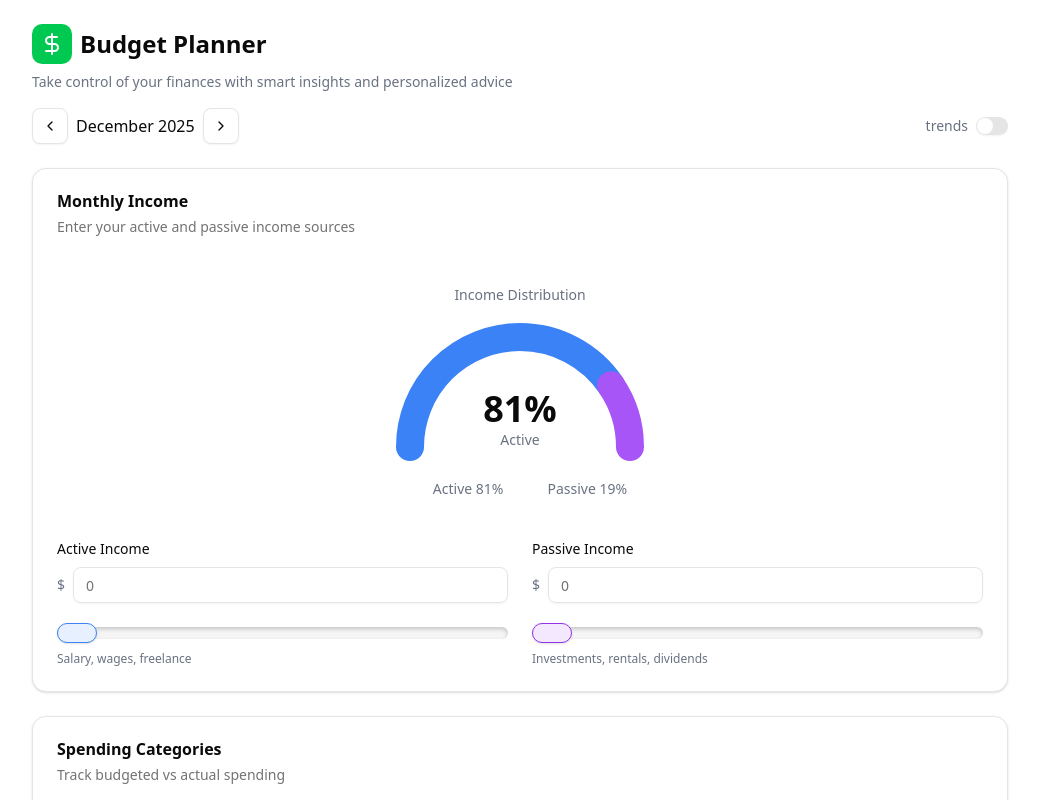
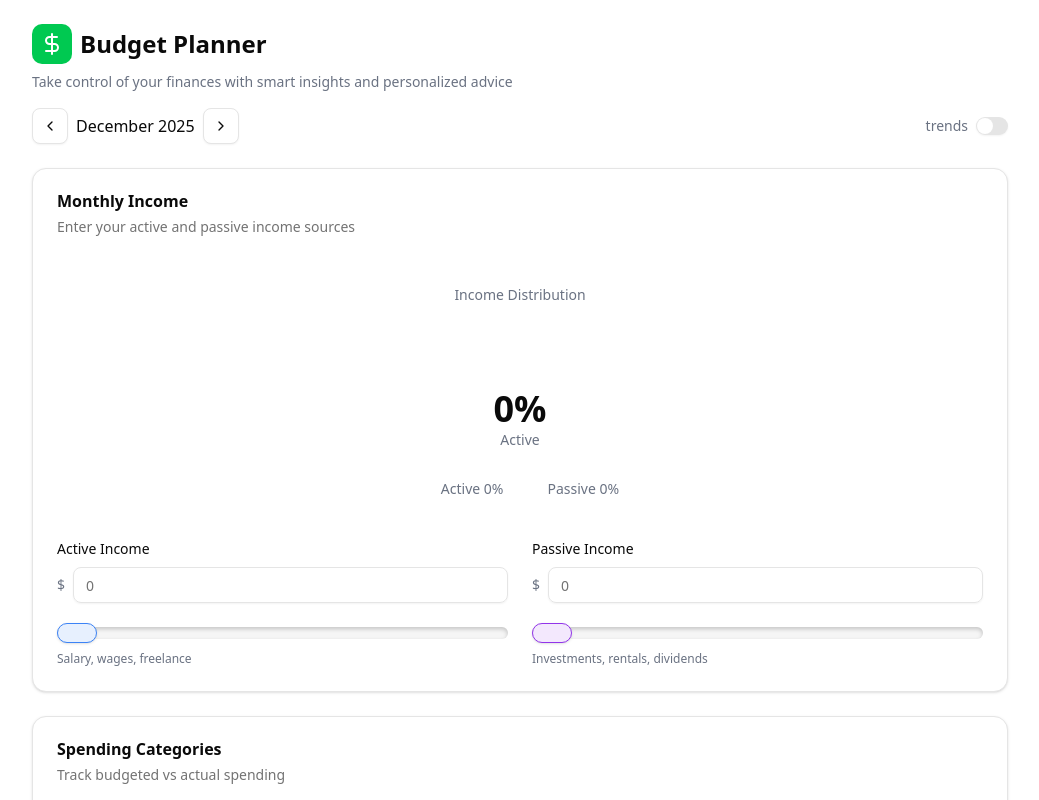
Before and after one commit to propercommit/budget-app, a Next.js app: page / in a window 1280 px wide. Shown: the top 800 px of the page, without its empty margins (120-1159 px from the left). Built offline with nearby package versions, Linux system fonts and the light colour scheme.

Commit message:
feature: made monthly income progress bar functionnal

```diff
--- a/components/monthly-income-card.tsx
+++ b/components/monthly-income-card.tsx
@@ -4,6 +4,7 @@ import { LegendChip } from "./legend-chip";
 import { Card, CardContent, CardDescription, CardHeader, CardTitle } from "./ui/card";
 import { Input } from "./ui/input";
 import { Slider } from "./ui/slider";
+
 
 interface MonthlyIncomeCardProps {
     title: string;
@@ -32,6 +33,12 @@ export function MonthlyIncomeCard({
     onActiveIncomeChange,
     onPassiveIncomeChange
 }: MonthlyIncomeCardProps) {
+
+
+    const totalIncome = activeIncome + passiveIncome;
+    const activePercentage = totalIncome > 0 ? Math.round((activeIncome / totalIncome) * 100) : 0;
+    const passivePercentage = totalIncome > 0 ? Math.round((passiveIncome / totalIncome) * 100) : 0;
+
     return (
         <Card className="mt-6">
             <CardHeader>
@@ -43,28 +50,32 @@ export function MonthlyIncomeCard({
                 <p className="text-sm text-gray-500 text-center">{progressBarTitle}</p>
                 <div className="relative">
                 <svg width="280" height="150" viewBox="0 0 280 150" className="overflow-visible">
-                    {/* Active income arc (blue) */}
+                    {/* Active income arc (blue) only render if passive > 0 */}
+                    {activePercentage > 0 && (
                         <path
                         d="M 30 130 A 110 110 0 0 1 250 130"
                         fill="none"
                         stroke="#3b82f6"
                         strokeWidth="28"
                         strokeLinecap="round"
-                    strokeDasharray={`${(81 / 100) * 345.4} 345.4`}
+                        strokeDasharray={`${(activePercentage / 100) * 345.4} 345.4`}
                         />
-                    {/* Passive income arc (purple) */}
+                    )}
+                    {/* Passive income arc (purple) only render if active > 0 */}
+                    {passivePercentage > 0 && (
                         <path
                         d="M 30 130 A 110 110 0 0 1 250 130"
                         fill="none"
                         stroke="#a855f7"
                         strokeWidth="28"
                         strokeLinecap="round"
-                    strokeDasharray={`${(19 / 100) * 345.4} 345.4`}
-                    strokeDashoffset={-((81 / 100) * 345.4)}
+                        strokeDasharray={`${(passivePercentage / 100) * 345.4} 345.4`}
+                        strokeDashoffset={-((activePercentage / 100) * 345.4)}
                         />
+                    )}
                     {/* Center text */}
                     <text x="140" y="105" textAnchor="middle" className="text-4xl font-bold fill-foreground">
-                    81%
+                    {activePercentage}%
                     </text>
                     <text x="140" y="128" textAnchor="middle" className="text-sm fill-gray-500">
                     Active
@@ -72,8 +83,8 @@ export function MonthlyIncomeCard({
                 </svg>
                 </div>
                 <div className="flex items-center gap-6">
-                <LegendChip label="Active" percentage={81} color="blue"/>
-                <LegendChip label="Passive" percentage={19} color="purple"/>
+                <LegendChip label="Active" percentage={activePercentage} color="blue"/>
+                <LegendChip label="Passive" percentage={passivePercentage} color="purple"/>
                 </div>
             </div>
             <div className="grid grid-cols-2 gap-6 mt-4">
```
Lines whose indentation alone changed are shown as unchanged.
